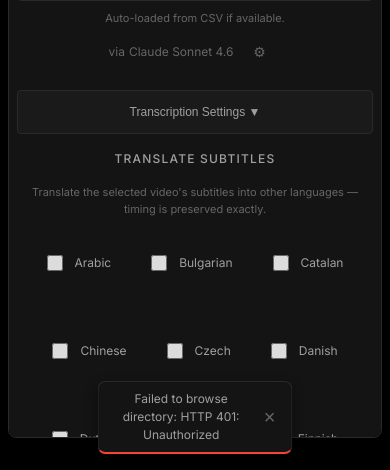
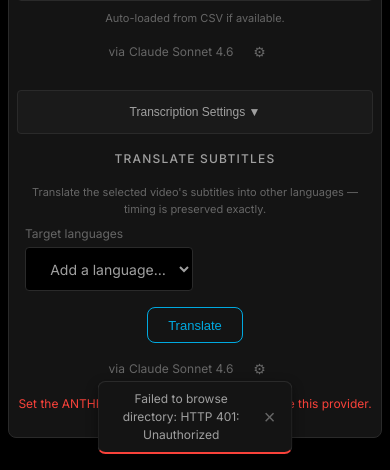
Before and after one commit to tylerbcrawford/subgeneratorr, a Flask app: template web/templates/index.html in a window 390 px wide. Shown: the part 709-1179 px from the top of the page. Run offline with Flask 3, Linux system fonts and the light colour scheme; the template is opened without the code that fills it, so the values that code supplies are empty.

Commit message:
fix(translate): dropdown+chips picker, reposition below Transcription Settings
Mobile UI fix for the v2.4.0 translate panel:
- Replace the 33 inline language checkboxes with an 'Add a language' dropdown
  (reuses .action-bar-select, cohesive with the transcription language select)
  plus removable chips; already-picked languages grey out in the dropdown.
- Move the Translate section to AFTER #advancedOptions so the
  'Transcription Settings' toggle and its panel are adjacent again (the panel
  was being inserted between them, so the settings appeared to vanish below the
  checkbox wall).
- Add .translate-chips / .translate-chip / .chip-remove styles (chip modeled on
  .badge-english, remove button on .btn-remove-file, 24px mobile tap target).
- Bump translate.js cache-buster to v2.

Verified headless (Playwright, 390px mobile viewport): checkboxes gone, dropdown
adds/removes chips, Transcription Settings toggle expands adjacently, no
translate.js console errors.

```diff
--- a/web/static/styles.css
+++ b/web/static/styles.css
@@ -2719,3 +2719,40 @@
     min-height: 44px;
   }
 }
+
+/* Translate Subtitles: selected target-language chips */
+.translate-chips {
+  display: flex;
+  flex-wrap: wrap;
+  gap: var(--space-xs);
+  justify-content: center;
+  margin: var(--space-s) 0;
+}
+.translate-chip {
+  display: inline-flex;
+  align-items: center;
+  gap: 4px;
+  padding: 4px 6px 4px 10px;
+  font-size: var(--font-small);
+  color: var(--color-blue);
+  border: 1px solid var(--color-blue);
+  border-radius: var(--radius-md);
+}
+.chip-remove {
+  display: inline-flex;
+  align-items: center;
+  justify-content: center;
+  min-width: 24px;
+  min-height: 24px;
+  padding: 0;
+  background: transparent;
+  border: none;
+  color: var(--text-tertiary);
+  cursor: pointer;
+  line-height: 1;
+  font-size: 14px;
+}
+.chip-remove:hover,
+.chip-remove:focus {
+  color: var(--color-red);
+}
--- a/web/static/translate.js
+++ b/web/static/translate.js
@@ -76,26 +76,60 @@
 
     // --- DOM construction ---------------------------------------------------
 
-    function buildTargetCheckboxes() {
-        const container = $('translateTargets');
-        if (!container) return;
-        container.innerHTML = TRANSLATE_LANGUAGES.map(function (lang) {
+    let selectedTargets = []; // target language codes, in selection order
+
+    function buildTargetDropdown() {
+        const select = $('translateTargetSelect');
+        if (!select) return;
+        const placeholder = '<option value="" disabled selected>Add a language…</option>';
+        const opts = TRANSLATE_LANGUAGES.map(function (lang) {
+            return '<option value="' + lang.code + '">' + esc(lang.name) + '</option>';
+        }).join('');
+        select.innerHTML = placeholder + opts;
+    }
+
+    function _langName(code) {
+        const lang = TRANSLATE_LANGUAGES.find(function (l) { return l.code === code; });
+        return lang ? lang.name : code;
+    }
+
+    function renderChips() {
+        const box = $('translateChips');
+        if (!box) return;
+        box.innerHTML = selectedTargets.map(function (code) {
             return (
-                '<label class="checkbox-label" style="display:inline-flex; gap:4px; align-items:center;">' +
-                '<input type="checkbox" class="translate-target" value="' + lang.code + '" /> ' +
-                esc(lang.name) +
-                '</label>'
+                '<span class="translate-chip">' + esc(_langName(code)) +
+                '<button type="button" class="chip-remove" data-code="' + code +
+                '" aria-label="Remove ' + esc(_langName(code)) + '">✕</button></span>'
             );
         }).join('');
-        container.querySelectorAll('.translate-target').forEach(function (cb) {
-            cb.addEventListener('change', updateCostEstimate);
+        box.querySelectorAll('.chip-remove').forEach(function (btn) {
+            btn.addEventListener('click', function () { removeTarget(btn.getAttribute('data-code')); });
         });
+        // Grey out already-selected languages in the dropdown.
+        const select = $('translateTargetSelect');
+        if (select) {
+            Array.from(select.options).forEach(function (opt) {
+                if (opt.value) opt.disabled = selectedTargets.indexOf(opt.value) !== -1;
+            });
+        }
+    }
+
+    function addTarget(code) {
+        if (!code || selectedTargets.indexOf(code) !== -1) return;
+        selectedTargets.push(code);
+        renderChips();
+        updateCostEstimate();
+    }
+
+    function removeTarget(code) {
+        selectedTargets = selectedTargets.filter(function (c) { return c !== code; });
+        renderChips();
+        updateCostEstimate();
     }
 
     function getSelectedTargets() {
-        return Array.from(document.querySelectorAll('.translate-target:checked')).map(function (cb) {
-            return cb.value;
-        });
+        return selectedTargets.slice();
     }
 
     function getProviderModel() {
@@ -322,7 +356,16 @@
     }
 
     function init() {
-        buildTargetCheckboxes();
+        buildTargetDropdown();
+        renderChips();
+
+        const targetSelect = $('translateTargetSelect');
+        if (targetSelect) {
+            targetSelect.addEventListener('change', function () {
+                addTarget(targetSelect.value);
+                targetSelect.value = ''; // reset to the "Add a language…" placeholder
+            });
+        }
 
         const provider = $('translateProvider');
         if (provider) provider.addEventListener('change', onProviderChange);
--- a/web/templates/index.html
+++ b/web/templates/index.html
@@ -245,58 +245,6 @@
                         </div>
                     </div>
 
-                    <!-- Translate Subtitles Zone -->
-                    <div class="config-section" style="text-align: center;">
-                        <div class="form-group">
-                            <label class="section-label">Translate Subtitles</label>
-                            <small class="keyterms-help">Translate the selected video's subtitles into other languages — timing is preserved exactly.</small>
-
-                            <div id="translateTargets" class="translate-targets" role="group" aria-label="Target languages" style="display:flex; flex-wrap:wrap; gap: var(--space-s); justify-content:center; margin: var(--space-s) 0;">
-                                <!-- Target-language checkboxes injected by translate.js -->
-                            </div>
-
-                            <div class="keyterms-generate-row">
-                                <button id="translateBtn" class="btn-secondary" type="button">
-                                    Translate
-                                </button>
-                                <span class="ai-model-label">
-                                    via <span id="translateModelDisplay">Claude Sonnet 4.6</span>
-                                    <button class="ai-config-toggle" id="translateConfigToggleBtn" aria-label="Translation AI settings" aria-expanded="false" aria-controls="translateConfigPanel" type="button">⚙</button>
-                                </span>
-                            </div>
-                            <div id="translateKeyNotice" class="provider-key-notice" style="display:none;"></div>
-
-                            <!-- Inline Translation AI Config (expandable) -->
-                            <div id="translateConfigPanel" class="ai-config-panel hidden">
-                                <div class="form-group">
-                                    <label for="translateProvider">
-                                        Provider Status:
-                                        <span id="translateKeyStatus" class="api-key-status" title="Provider status"></span>
-                                    </label>
-                                    <select id="translateProvider" aria-label="Translation provider">
-                                        <option value="anthropic">Anthropic (Claude)</option>
-                                        <option value="openai">OpenAI (GPT)</option>
-                                        <option value="google">Google (Gemini)</option>
-                                        <option value="ollama">Ollama (Local · Free)</option>
-                                    </select>
-                                </div>
-                                <div class="form-group">
-                                    <label for="translateModel">Model</label>
-                                    <select id="translateModel" aria-label="Translation model"></select>
-                                    <input type="text" id="translateOllamaModel" class="hidden" placeholder="Ollama model, e.g. llama3.1" aria-label="Ollama model name" />
-                                </div>
-                                <div class="form-group hidden" id="translateOllamaHostGroup">
-                                    <label for="translateOllamaHost">Ollama Host</label>
-                                    <input type="text" id="translateOllamaHost" placeholder="http://localhost:11434" aria-label="Ollama host" />
-                                </div>
-                                <label class="checkbox-label" style="justify-content:center; display:flex; gap: var(--space-xs); align-items:center;">
-                                    <input type="checkbox" id="translateOverwrite" /> Overwrite existing translations
-                                </label>
-                                <div id="translateCostEstimate" class="ai-cost-estimate"></div>
-                            </div>
-                        </div>
-                    </div>
-
                     <!-- Transcription Settings (Collapsible) -->
                     <div id="advancedOptions" class="config-section hidden" style="padding-top: var(--space-m);">
 
@@ -498,6 +446,62 @@
                         </div>
 
                     </div>
+
+                    <!-- Translate Subtitles Zone -->
+                    <div class="config-section" style="text-align: center;">
+                        <div class="form-group">
+                            <label class="section-label">Translate Subtitles</label>
+                            <small class="keyterms-help">Translate the selected video's subtitles into other languages — timing is preserved exactly.</small>
+
+                            <div class="form-group controls-aligned" style="margin-top: var(--space-s);">
+                                <label for="translateTargetSelect" style="font-size: var(--font-caption); color: var(--text-tertiary);">Target languages</label>
+                                <select id="translateTargetSelect" class="action-bar-select" aria-label="Add a target language">
+                                    <option value="" disabled selected>Add a language…</option>
+                                </select>
+                            </div>
+                            <div id="translateChips" class="translate-chips" aria-live="polite"></div>
+
+                            <div class="keyterms-generate-row">
+                                <button id="translateBtn" class="btn-secondary" type="button">
+                                    Translate
+                                </button>
+                                <span class="ai-model-label">
+                                    via <span id="translateModelDisplay">Claude Sonnet 4.6</span>
+                                    <button class="ai-config-toggle" id="translateConfigToggleBtn" aria-label="Translation AI settings" aria-expanded="false" aria-controls="translateConfigPanel" type="button">⚙</button>
+                                </span>
+                            </div>
+                            <div id="translateKeyNotice" class="provider-key-notice" style="display:none;"></div>
+
+                            <!-- Inline Translation AI Config (expandable) -->
+                            <div id="translateConfigPanel" class="ai-config-panel hidden">
+                                <div class="form-group">
+                                    <label for="translateProvider">
+                                        Provider Status:
+                                        <span id="translateKeyStatus" class="api-key-status" title="Provider status"></span>
+                                    </label>
+                                    <select id="translateProvider" aria-label="Translation provider">
+                                        <option value="anthropic">Anthropic (Claude)</option>
+                                        <option value="openai">OpenAI (GPT)</option>
+                                        <option value="google">Google (Gemini)</option>
+                                        <option value="ollama">Ollama (Local · Free)</option>
+                                    </select>
+                                </div>
+                                <div class="form-group">
+                                    <label for="translateModel">Model</label>
+                                    <select id="translateModel" aria-label="Translation model"></select>
+                                    <input type="text" id="translateOllamaModel" class="hidden" placeholder="Ollama model, e.g. llama3.1" aria-label="Ollama model name" />
+                                </div>
+                                <div class="form-group hidden" id="translateOllamaHostGroup">
+                                    <label for="translateOllamaHost">Ollama Host</label>
+                                    <input type="text" id="translateOllamaHost" placeholder="http://localhost:11434" aria-label="Ollama host" />
+                                </div>
+                                <label class="checkbox-label" style="justify-content:center; display:flex; gap: var(--space-xs); align-items:center;">
+                                    <input type="checkbox" id="translateOverwrite" /> Overwrite existing translations
+                                </label>
+                                <div id="translateCostEstimate" class="ai-cost-estimate"></div>
+                            </div>
+                        </div>
+                    </div>
                 </div>
             </section>
 
@@ -508,6 +512,6 @@
     <div aria-live="polite" aria-atomic="true" class="sr-only" id="status-announcer"></div>
 
     <script src="/static/app.js?v=20"></script>
-    <script src="/static/translate.js?v=1"></script>
+    <script src="/static/translate.js?v=2"></script>
 </body>
 </html>
```
